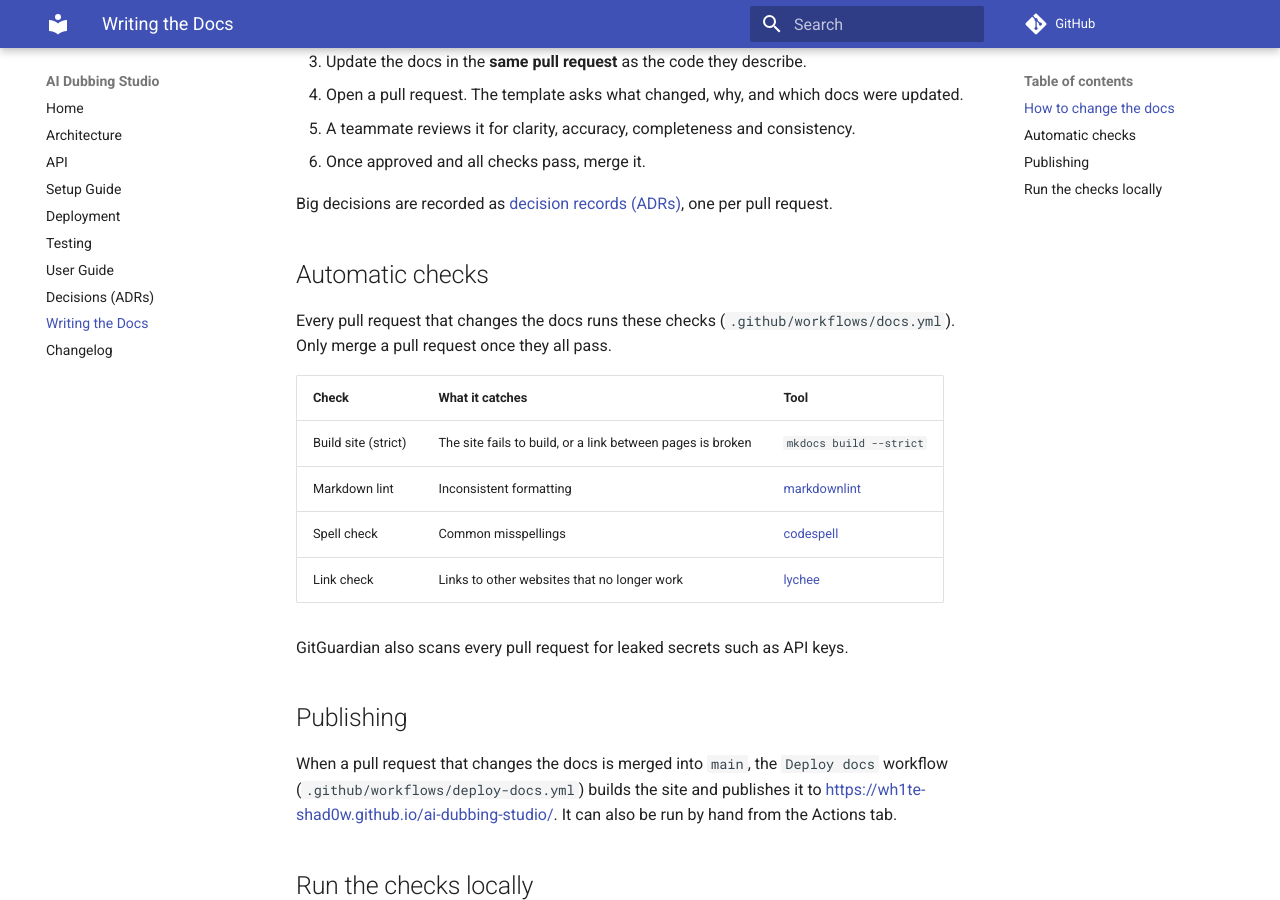
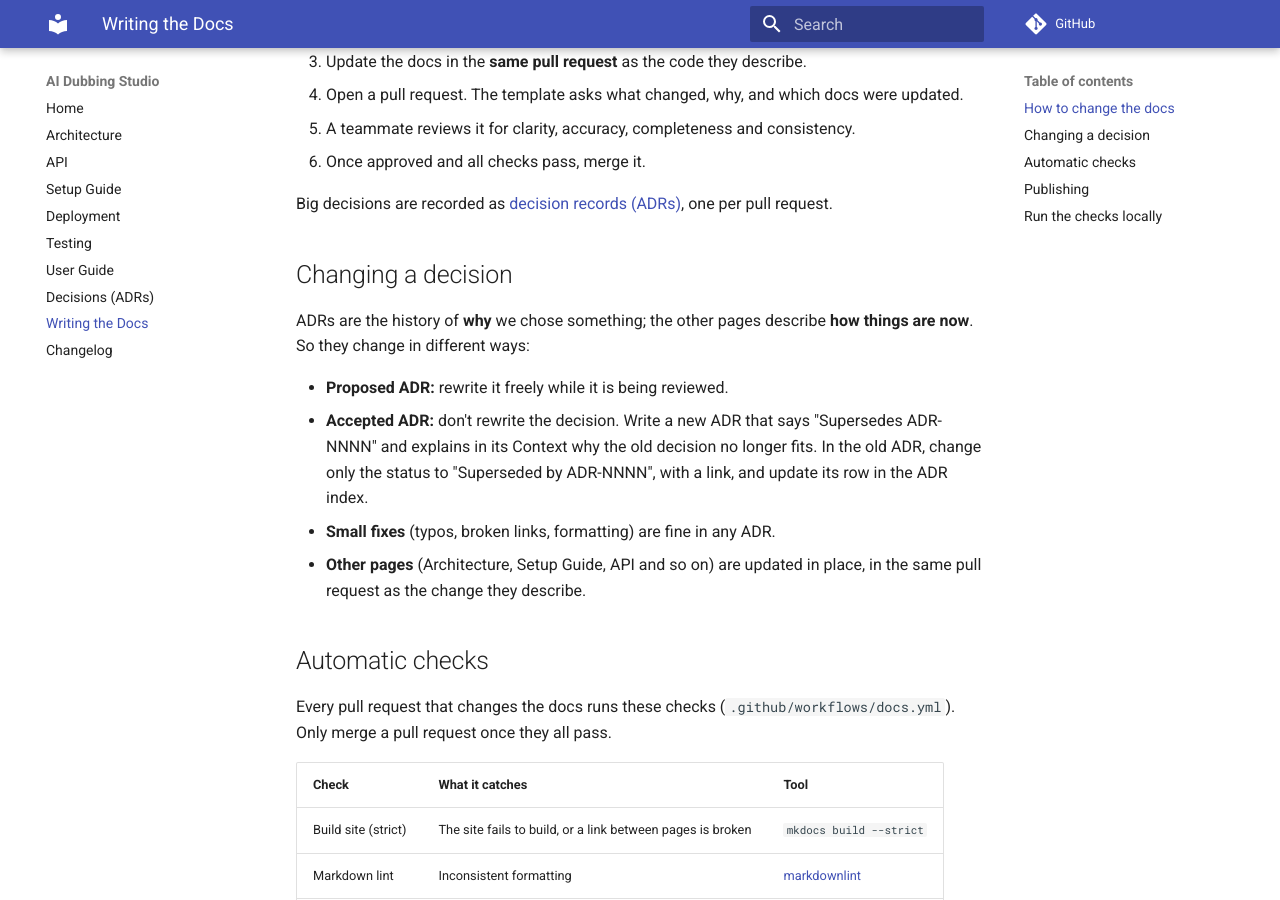
Before and after one commit to WH1TE-SHAD0W/ai-dubbing-studio, an MkDocs documentation site: the page built from docs/writing-docs.md, in a window 1280 px wide and 900 px high, scrolled down 366 px. Built offline with MkDocs 1.6.1 and Material for MkDocs 9.7.7, drawn with Linux system fonts in a browser that asks for light colours; comment, search, counter and statistics services are not loaded.

Commit message:
docs: explain how to change a decision (supersede, don't rewrite)
Co-Authored-By: Claude Opus 5.5 <noreply@anthropic.com>

```diff
--- a/docs/writing-docs.md
+++ b/docs/writing-docs.md
@@ -17,6 +17,20 @@ reviewed in a pull request and checked automatically before they are merged.
 
 Big decisions are recorded as [decision records (ADRs)](adr/index.md), one per
 pull request.
+
+## Changing a decision
+
+ADRs are the history of **why** we chose something; the other pages describe
+**how things are now**. So they change in different ways:
+
+- **Proposed ADR:** rewrite it freely while it is being reviewed.
+- **Accepted ADR:** don't rewrite the decision. Write a new ADR that says
+  "Supersedes ADR-NNNN" and explains in its Context why the old decision no
+  longer fits. In the old ADR, change only the status to
+  "Superseded by ADR-NNNN", with a link, and update its row in the ADR index.
+- **Small fixes** (typos, broken links, formatting) are fine in any ADR.
+- **Other pages** (Architecture, Setup Guide, API and so on) are updated in
+  place, in the same pull request as the change they describe.
 
 ## Automatic checks
 
```
Also changed, not shown: docs/changelog.md (+2 -0 lines).
